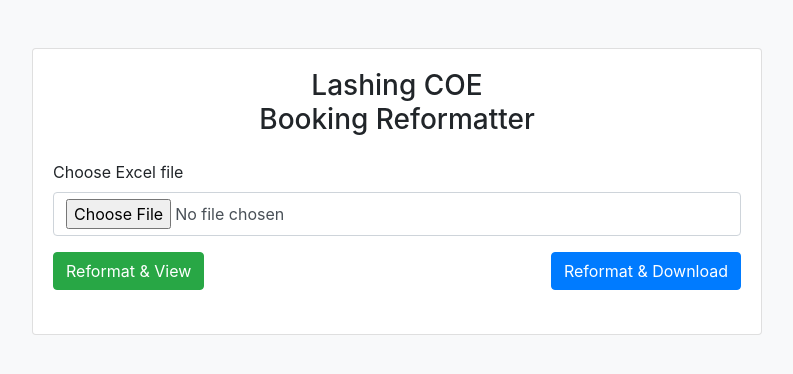
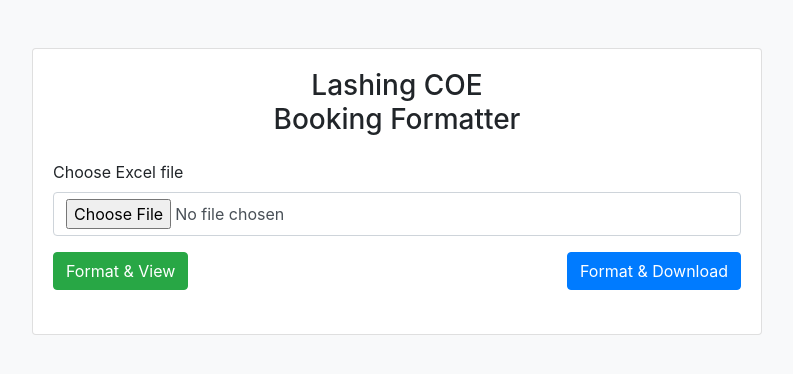
Before and after one commit to lgf2111/lashing-coe-booking-formatter, a plain HTML site: page index.html in a window 1280 px wide. Shown: the whole page, without its empty margins (243-1036 px from the left). Drawn offline with nearby package versions, Linux system fonts and the light colour scheme.

Commit message:
change reformat to format

```diff
--- a/index.html
+++ b/index.html
@@ -10,7 +10,7 @@
 <head>
   <meta charset="UTF-8">
   <meta name="viewport" content="width=device-width, initial-scale=1, shrink-to-fit=no">
-  <title>Lashing COE Booking Reformatter</title>
+  <title>Lashing COE Booking Formatter</title>
   <script src="https://cdn.jsdelivr.net/npm/xlsx/dist/xlsx.full.min.js"></script>
   <link rel="stylesheet" href="https://cdn.jsdelivr.net/npm/bootstrap@4.0.0/dist/css/bootstrap.min.css"
     integrity="sha384-Gn5384xqQ1aoWXA+058RXPxPg6fy4IWvTNh0E263XmFcJlSAwiGgFAW/dAiS6JXm" crossorigin="anonymous">
@@ -23,7 +23,7 @@
       <div class="col-md-8 col-sm-10">
         <div class="card shadow-sm">
           <div class="card-body">
-            <h3 class="card-title text-center mb-4">Lashing COE<br>Booking Reformatter</h3>
+            <h3 class="card-title text-center mb-4">Lashing COE<br>Booking Formatter</h3>
 
             <div class="form-group">
               <label for="file" class="form-label">Choose Excel file</label>
@@ -31,8 +31,8 @@
             </div>
 
             <div class="d-flex justify-content-between mt-3">
-              <button class="btn btn-success flex-fill mr-2" onclick="processFile(true)">Reformat & View</button>
-              <button class="btn btn-primary flex-fill ml-2" onclick="processFile(false)">Reformat & Download</button>
+              <button class="btn btn-success flex-fill mr-2" onclick="processFile(true)">Format & View</button>
+              <button class="btn btn-primary flex-fill ml-2" onclick="processFile(false)">Format & Download</button>
             </div>
 
             <div id="status" class="mt-3 text-center text-info"></div>
```
